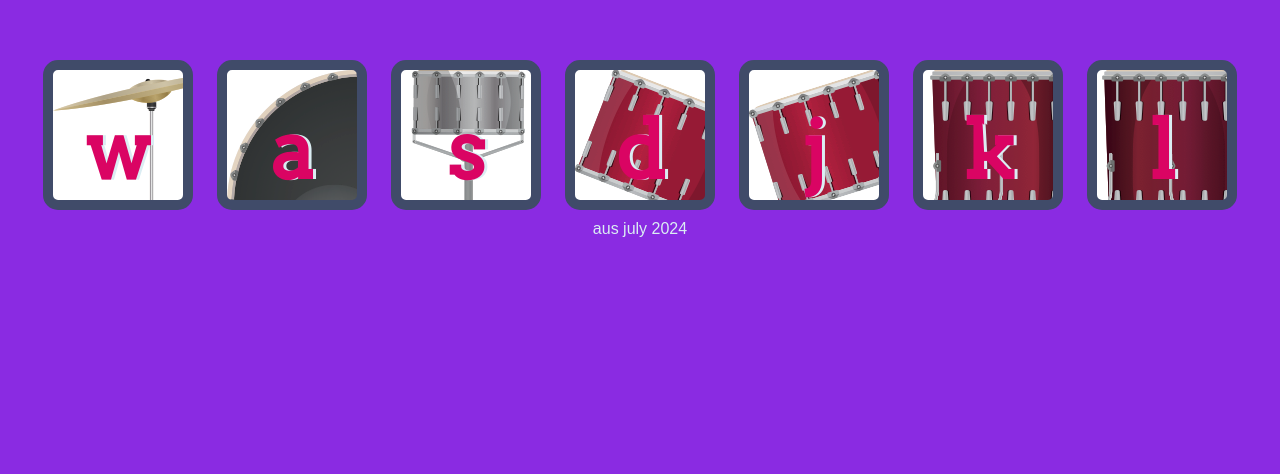
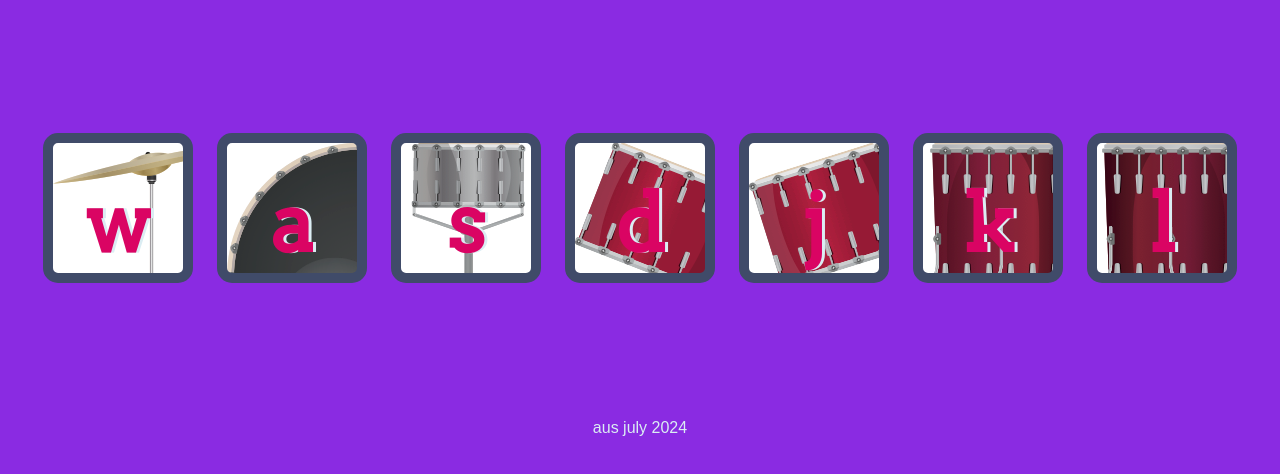
Before and after one commit to ausxf/drum, a plain HTML site: page index.html in a window 1280 px wide. Shown: the part 156-630 px from the top of the page. Drawn offline with Linux system fonts and the light colour scheme.

Commit message:
Update styles.css

```diff
--- a/styles.css
+++ b/styles.css
@@ -2,6 +2,11 @@ body {
   text-align: center;
   background-color: blueviolet;
 }
+
+.set {
+  margin: 10% auto;
+}
+
 
 h1 {
   font-size: 5rem;
```
